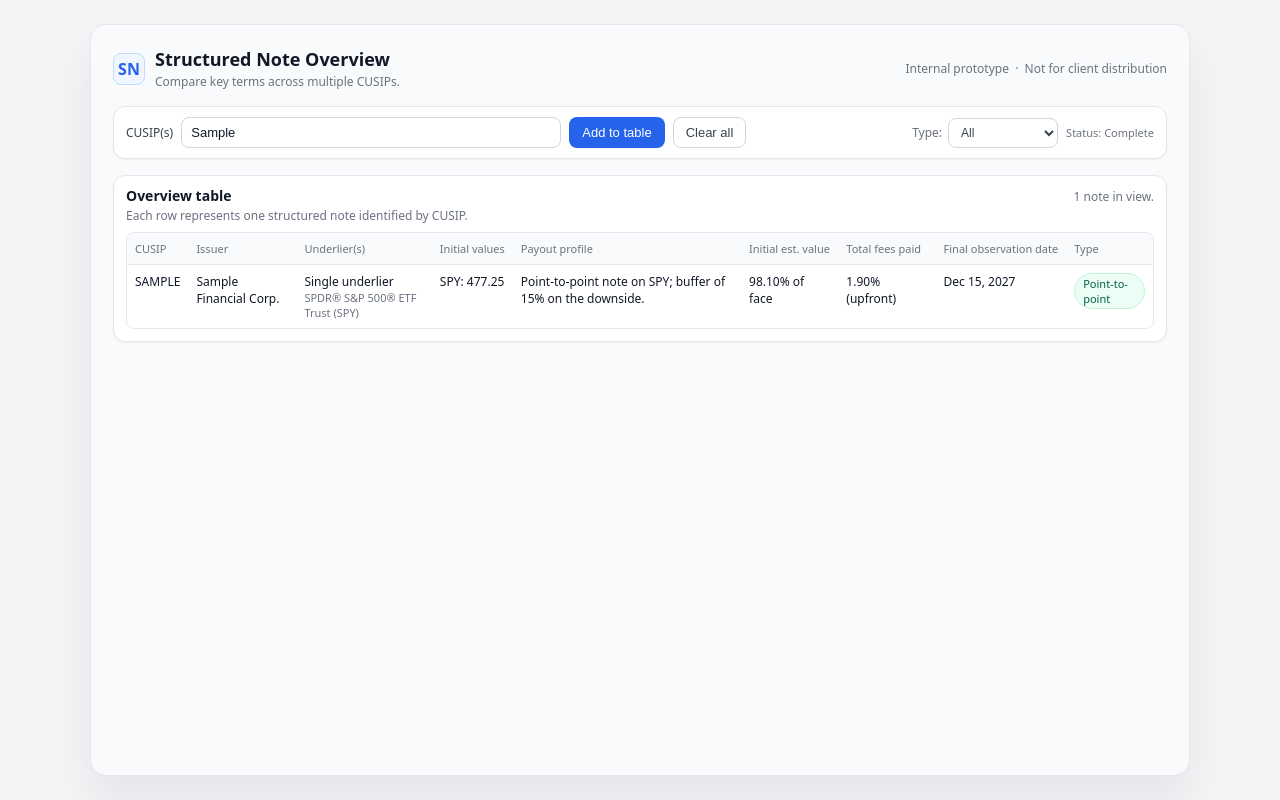
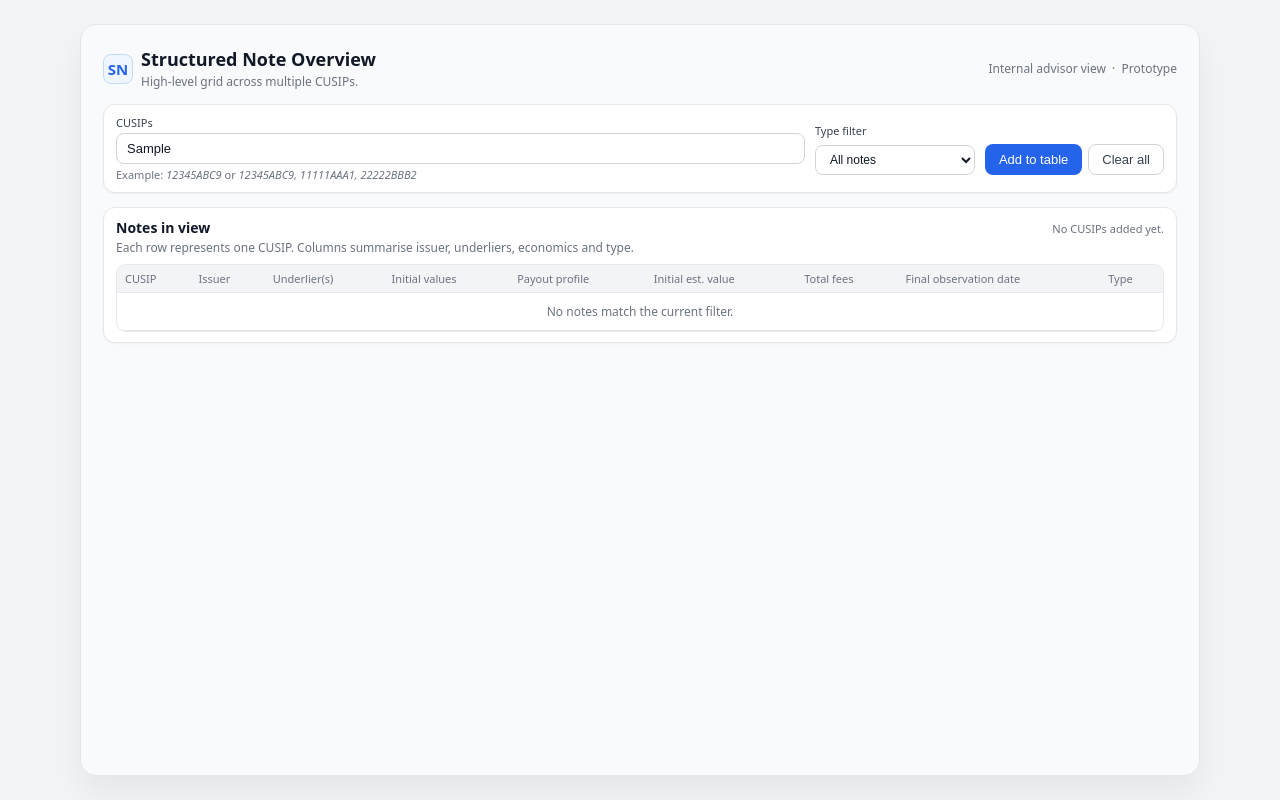
Before and after one commit to sboyle0/structured-note-analyzer, a plain HTML site: page app.html in a window 1280 px wide. Both pictures are taken after typing "Sample" into the empty fields and a click on the button "Add to table". Drawn offline with Linux system fonts and the light colour scheme; no server answers.

Commit message:
Update app.html

```diff
--- a/app.html
+++ b/app.html
@@ -14,16 +14,14 @@
       --accent-soft: #eff6ff;
       --text-main: #111827;
       --text-muted: #6b7280;
-      --tag-point: #065f46;
-      --tag-point-bg: #ecfdf5;
-      --tag-call: #92400e;
-      --tag-call-bg: #fffbeb;
+      --tag-callable: #ecfdf3;
+      --tag-callable-text: #15803d;
+      --tag-point: #eff6ff;
+      --tag-point-text: #1d4ed8;
       --font: system-ui, -apple-system, BlinkMacSystemFont, "SF Pro Text", sans-serif;
     }
 
-    * {
-      box-sizing: border-box;
-    }
+    * { box-sizing: border-box; }
 
     body {
       margin: 0;
@@ -38,20 +36,20 @@
 
     .shell {
       width: 100%;
-      max-width: 1100px;
+      max-width: 1120px;
       background: #f9fafb;
       border-radius: 16px;
-      padding: 18px 18px 16px;
+      padding: 20px 18px 18px;
       border: 1px solid var(--border-subtle);
-      box-shadow: 0 24px 40px rgba(15,23,42,0.06);
+      box-shadow: 0 18px 35px rgba(15,23,42,0.06);
       display: flex;
       flex-direction: column;
-      gap: 16px;
+      gap: 14px;
     }
 
     @media (min-width: 1024px) {
       .shell {
-        padding: 22px 22px 18px;
+        padding: 22px 22px 20px;
       }
     }
 
@@ -59,19 +57,19 @@
       display: flex;
       align-items: center;
       justify-content: space-between;
-      gap: 12px;
+      gap: 10px;
       flex-wrap: wrap;
     }
 
     .brand {
       display: flex;
       align-items: center;
-      gap: 10px;
+      gap: 8px;
     }
 
     .brand-logo {
-      width: 32px;
-      height: 32px;
+      width: 30px;
+      height: 30px;
       border-radius: 8px;
       background: var(--accent-soft);
       display: flex;
@@ -79,7 +77,7 @@
       justify-content: center;
       color: var(--accent);
       font-weight: 600;
-      font-size: 16px;
+      font-size: 15px;
       border: 1px solid #bfdbfe;
     }
 
@@ -104,47 +102,37 @@
     .search-strip {
       background: var(--bg-card);
       border-radius: 12px;
+      padding: 10px 12px;
       border: 1px solid var(--border-subtle);
       box-shadow: 0 1px 2px rgba(15,23,42,0.05);
-      padding: 10px 12px;
       display: flex;
-      flex-direction: column;
-      gap: 8px;
+      flex-wrap: wrap;
+      gap: 10px;
+      align-items: center;
     }
 
-    @media (min-width: 700px) {
-      .search-strip {
-        flex-direction: row;
-        align-items: center;
-        justify-content: space-between;
-      }
+    .search-group {
+      flex: 1 1 220px;
+      min-width: 0;
     }
 
-    .search-main {
-      display: flex;
-      flex: 1;
-      gap: 8px;
-      align-items: center;
-      flex-wrap: wrap;
-    }
-
-    .search-label {
-      font-size: 12px;
+    label {
+      display: block;
+      font-size: 11px;
+      margin-bottom: 3px;
+      color: #374151;
       font-weight: 500;
-      color: #374151;
     }
 
     .input {
+      width: 100%;
       border-radius: 8px;
       border: 1px solid var(--border-strong);
       background: #ffffff;
       color: var(--text-main);
-      padding: 7px 9px;
+      padding: 7px 10px;
       font-size: 13px;
       outline: none;
-      min-width: 180px;
-      flex: 1;
-      max-width: 380px;
       transition: border-color 0.12s ease, box-shadow 0.12s ease;
     }
 
@@ -164,14 +152,14 @@
       gap: 6px;
       border-radius: 8px;
       border: 1px solid transparent;
-      padding: 7px 12px;
+      padding: 7px 13px;
       font-size: 13px;
       font-weight: 500;
       cursor: pointer;
       background: var(--accent);
       color: #ffffff;
+      white-space: nowrap;
       transition: background 0.1s ease, border-color 0.1s ease;
-      white-space: nowrap;
     }
 
     .btn:hover {
@@ -188,37 +176,26 @@
       background: #f3f4f6;
     }
 
-    .search-actions {
-      display: flex;
-      gap: 8px;
-      align-items: center;
-      flex-wrap: wrap;
+    .hint {
+      font-size: 11px;
+      color: var(--text-muted);
+      margin-top: 3px;
     }
 
     .filter-group {
       display: flex;
-      align-items: center;
-      gap: 6px;
-      font-size: 12px;
-      color: var(--text-muted);
+      flex-direction: column;
+      gap: 4px;
+      min-width: 160px;
     }
 
-    select {
+    .select {
       border-radius: 8px;
       border: 1px solid var(--border-strong);
       background: #ffffff;
-      padding: 6px 8px;
+      padding: 6px 10px;
       font-size: 12px;
-      color: #374151;
-    }
-
-    .status-inline {
-      font-size: 11px;
-      color: var(--text-muted);
-    }
-
-    .status-inline span {
-      font-weight: 500;
+      color: var(--text-main);
     }
 
     .overview-card {
@@ -226,7 +203,7 @@
       border-radius: 12px;
       border: 1px solid var(--border-subtle);
       box-shadow: 0 1px 2px rgba(15,23,42,0.05);
-      padding: 10px 12px 12px;
+      padding: 10px 12px;
       display: flex;
       flex-direction: column;
       gap: 8px;
@@ -252,14 +229,39 @@
     }
 
     .count-label {
-      font-size: 12px;
+      font-size: 11px;
       color: var(--text-muted);
     }
 
+    .tag {
+      display: inline-flex;
+      align-items: center;
+      justify-content: center;
+      padding: 2px 8px;
+      border-radius: 999px;
+      font-size: 11px;
+      border: 1px solid var(--border-strong);
+      background: #f9fafb;
+      color: #374151;
+      white-space: nowrap;
+    }
+
+    .tag.callable {
+      background: var(--tag-callable);
+      border-color: #bbf7d0;
+      color: var(--tag-callable-text);
+    }
+
+    .tag.point {
+      background: var(--tag-point);
+      border-color: #bfdbfe;
+      color: var(--tag-point-text);
+    }
+
     .table-wrapper {
-      border-radius: 8px;
+      border-radius: 10px;
       border: 1px solid var(--border-subtle);
-      overflow-x: auto;
+      overflow: hidden;
       background: #ffffff;
     }
 
@@ -269,28 +271,30 @@
       font-size: 12px;
     }
 
-    th,
-    td {
-      padding: 8px 8px;
+    thead {
+      background: #f3f4f6;
+    }
+
+    th, td {
+      padding: 6px 8px;
       text-align: left;
       border-bottom: 1px solid #e5e7eb;
       vertical-align: top;
     }
 
     th {
+      font-size: 11px;
       font-weight: 500;
-      font-size: 11px;
       color: var(--text-muted);
-      background: #f9fafb;
-      white-space: nowrap;
     }
 
-    tr:last-child td {
-      border-bottom: none;
+    td {
+      color: var(--text-main);
     }
 
     .issuer-cell {
       font-weight: 500;
+      font-size: 12px;
     }
 
     .cell-muted {
@@ -300,30 +304,24 @@
 
     .no-data {
       text-align: center;
+      font-size: 12px;
       color: var(--text-muted);
-      font-size: 12px;
+      padding: 10px;
     }
 
-    .tag {
-      display: inline-flex;
-      align-items: center;
-      justify-content: center;
-      padding: 2px 8px;
-      border-radius: 999px;
-      font-size: 11px;
-      font-weight: 500;
+    .type-cell {
+      text-align: center;
     }
 
-    .type-point {
-      color: var(--tag-point);
-      background: var(--tag-point-bg);
-      border: 1px solid #bbf7d0;
+    @media (max-width: 900px) {
+      th:nth-child(4),
+      td:nth-child(4),
+      th:nth-child(6),
+      td:nth-child(6),
+      th:nth-child(7),
+      td:nth-child(7) {
+        display: none;
       }
-
-    .type-callable {
-      color: var(--tag-call);
-      background: var(--tag-call-bg);
-      border: 1px solid #fed7aa;
     }
   </style>
 </head>
@@ -334,42 +332,41 @@
         <div class="brand-logo">SN</div>
         <div class="brand-text">
           <h1>Structured Note Overview</h1>
-          <p>Compare key terms across multiple CUSIPs.</p>
+          <p>High-level grid across multiple CUSIPs.</p>
         </div>
       </div>
       <div class="top-note">
-        Internal prototype &nbsp;·&nbsp; Not for client distribution
+        Internal advisor view &nbsp;·&nbsp; Prototype
       </div>
     </header>
 
     <section class="search-strip">
-      <div class="search-main">
-        <div class="search-label">CUSIP(s)</div>
+      <div class="search-group">
+        <label for="cusip-input">CUSIPs</label>
         <input
           id="cusip-input"
           class="input"
           placeholder="Enter one or more CUSIPs, separated by commas"
         />
-        <div class="search-actions">
-          <button id="add-btn" class="btn">
-            Add to table
-          </button>
-          <button id="clear-btn" class="btn secondary">
-            Clear all
-          </button>
+        <div class="hint">
+          Example: <em>12345ABC9</em> or <em>12345ABC9, 11111AAA1, 22222BBB2</em>
         </div>
       </div>
-      <div class="search-actions">
+
       <div class="filter-group">
-          <span>Type:</span>
-          <select id="type-filter">
-            <option value="all">All</option>
-            <option value="point">Point-to-point</option>
-            <option value="callable">Callable</option>
+        <label for="type-filter">Type filter</label>
+        <select id="type-filter" class="select">
+          <option value="all">All notes</option>
+          <option value="callable">Callable only</option>
+          <option value="point">Point-to-point only</option>
         </select>
       </div>
-        <div class="status-inline">
-          Status: <span id="status-text">Idle</span>
+
+      <div style="display:flex; flex-direction:column; gap:4px;">
+        <label style="visibility:hidden;">Actions</label>
+        <div style="display:flex; gap:6px;">
+          <button id="add-btn" class="btn">Add to table</button>
+          <button id="clear-btn" class="btn secondary">Clear all</button>
         </div>
       </div>
     </section>
@@ -377,12 +374,12 @@
     <section class="overview-card">
       <div class="overview-header">
         <div>
-          <div class="overview-title">Overview table</div>
+          <div class="overview-title">Notes in view</div>
           <div class="overview-subtitle">
-            Each row represents one structured note identified by CUSIP.
+            Each row represents one CUSIP. Columns summarise issuer, underliers, economics and type.
           </div>
         </div>
-        <div class="count-label" id="count-label">No notes yet.</div>
+        <div class="count-label" id="count-label">No CUSIPs added yet.</div>
       </div>
 
       <div class="table-wrapper">
@@ -395,7 +392,7 @@
               <th>Initial values</th>
               <th>Payout profile</th>
               <th>Initial est. value</th>
-              <th>Total fees paid</th>
+              <th>Total fees</th>
               <th>Final observation date</th>
               <th>Type</th>
             </tr>
@@ -419,113 +416,103 @@
     const typeFilter = document.getElementById('type-filter');
     const notesBody = document.getElementById('notes-body');
     const countLabel = document.getElementById('count-label');
-    const statusText = document.getElementById('status-text');
 
-    const state = {
-      notes: [] // array of note objects
-    };
-
-    function setStatus(text) {
-      statusText.textContent = text;
-    }
-
-    // 🔁 BACKEND INTEGRATION POINT
-    // This function expects a serverless API route at /api/analyze-cusip
-    // which will:
-    //  - Take { cusip } in the request body
-    //  - Use EDGAR + ChatGPT + market data
-    //  - Return a JSON object with the fields mapped below.
-    async function fetchNoteFromBackend(cusipRaw) {
+    // Fetch real note data from the backend API for a given CUSIP
+    async function fetchNoteForCusip(cusipRaw) {
       const cusip = cusipRaw.trim().toUpperCase();
       if (!cusip) return null;
 
-      const response = await fetch('/api/analyze-cusip', {
-        method: 'POST',
-        headers: {
-          'Content-Type': 'application/json'
-        },
-        body: JSON.stringify({ cusip })
-      });
-
-      if (!response.ok) {
-        throw new Error('Backend returned ' + response.status);
+      const url = `/api/analyze-cusip?cusip=${encodeURIComponent(cusip)}`;
+      let res;
+      try {
+        res = await fetch(url);
+      } catch (err) {
+        console.error('Network error while fetching note for CUSIP', cusip, err);
+        alert(`Could not reach the server for CUSIP ${cusip}. Please try again.`);
+        return null;
       }
 
-      const data = await response.json();
+      if (!res.ok) {
+        console.error('API error status', res.status, 'for CUSIP', cusip);
+        alert(`The server returned an error for CUSIP ${cusip} (status ${res.status}).`);
+        return null;
+      }
 
-      // ⚙️ Map backend JSON → front-end shape used in the table.
-      // Adjust these field names to match your API response.
+      let data;
+      try {
+        data = await res.json();
+      } catch (err) {
+        console.error('Failed to parse JSON for CUSIP', cusip, err);
+        alert(`Received an invalid response for CUSIP ${cusip}.`);
+        return null;
+      }
+
+      // Map API response into the shape used by the overview table
+      // Fallbacks are used for fields that are not yet provided by the API.
+      const underliers = Array.isArray(data.underliers) ? data.underliers : [];
+      const underlierTickers =
+        underliers.map(u => u.ticker).filter(Boolean).join(' / ') || '—';
+      const underlierNames =
+        underliers.map(u => u.name).filter(Boolean).join(' · ') || '';
+      const initialValues = underliers.length
+        ? underliers
+            .map(u => {
+              const level =
+                typeof u.initial_level === 'number'
+                  ? u.initial_level.toFixed(2)
+                  : '—';
+              return `${u.ticker || 'UL'}: ${level}`;
+            })
+            .join(' · ')
+        : '—';
+
+      const isCallable =
+        typeof data.product_type === 'string' &&
+        data.product_type.toLowerCase().includes('call');
+
+      const type = isCallable ? 'callable' : 'point';
+
       return {
         cusip,
-        issuer: data.issuerName,
+        issuer: data.issuer || '—',
         underliers: {
-          description: data.underlierSummary,
-          detail: data.underlierDetail
+          description: underlierTickers || '—',
+          detail: underlierNames || (underliers.length ? 'Underlier basket' : '')
         },
-        initialValues: data.underlierInitialValues, // e.g. "SPY: 477.25 · QQQ: 400.10"
-        payoutProfile: data.generalPayoutProfile,   // your high-level profile text
-        initialEstValue: data.initialEstimatedValue, // e.g. "97.20% of face"
-        totalFees: data.totalFeesPaid,               // e.g. "2.80% (upfront + ongoing)"
-        finalObs: data.finalObservationDate,         // formatted date string
-        type: data.noteType === 'callable' ? 'callable' : 'point' // normalize
+        initialValues,
+        payoutProfile: data.profile_key || data.product_type || '—',
+        initialEstValue: data.initial_estimated_value || '—',
+        totalFees: data.total_fees || '—',
+        finalObs: data.final_observation_date || data.maturity_date || '—',
+        type
       };
     }
 
-    // 🧪 Existing mock generator – used as a fallback when backend is not ready
-    function getMockNoteForCusip(cusipRaw) {
-      const cusip = cusipRaw.trim().toUpperCase();
-      if (!cusip) return null;
-
-      const isCallable = cusip.charCodeAt(0) % 2 === 0;
-
-      return {
-        cusip,
-        issuer: isCallable ? 'Example Bank N.A.' : 'Sample Financial Corp.',
-        underliers: isCallable
-          ? {
-              description: 'Worst-of basket',
-              detail: 'SPY / QQQ / EFA (equal weight)'
-            }
-          : {
-              description: 'Single underlier',
-              detail: 'SPDR® S&P 500® ETF Trust (SPY)'
-            },
-        initialValues: isCallable
-          ? 'SPY: 480.10 · QQQ: 400.25 · EFA: 80.40'
-          : 'SPY: 477.25',
-        payoutProfile: isCallable
-          ? 'Autocallable with contingent coupons; worst-of barrier at 70% of initial.'
-          : 'Point-to-point note on SPY; buffer of 15% on the downside.',
-        initialEstValue: isCallable ? '97.20% of face' : '98.10% of face',
-        totalFees: isCallable ? '2.80% (upfront + ongoing)' : '1.90% (upfront)',
-        finalObs: isCallable ? 'Jan 12, 2029' : 'Dec 15, 2027',
-        type: isCallable ? 'callable' : 'point'
+    const state = {
+      notes: []
     };
-    }
 
     function renderTable() {
-      const filter = typeFilter.value;
-      let visible = state.notes.slice();
+      const selectedType = typeFilter.value; // 'all' | 'callable' | 'point'
+      let visible = state.notes;
 
-      if (filter === 'point') {
-        visible = visible.filter(n => n.type === 'point');
-      } else if (filter === 'callable') {
-        visible = visible.filter(n => n.type === 'callable');
+      if (selectedType !== 'all') {
+        visible = visible.filter(note => note.type === selectedType);
       }
 
       notesBody.innerHTML = '';
 
       if (!visible.length) {
-        const row = document.createElement('tr');
-        row.innerHTML = `
+        notesBody.innerHTML = `
+          <tr>
             <td colspan="9" class="no-data">
-            ${state.notes.length
-              ? 'No notes match the selected filter.'
-              : 'No CUSIPs added yet.'}
+              No notes match the current filter.
             </td>
+          </tr>
         `;
-        notesBody.appendChild(row);
-        countLabel.textContent = 'No notes in view.';
+        countLabel.textContent = state.notes.length
+          ? 'All rows filtered out. Adjust filters to see notes.'
+          : 'No CUSIPs added yet.';
         return;
       }
 
@@ -537,17 +524,17 @@
             <div class="issuer-cell">${note.issuer}</div>
           </td>
           <td>
-            <div>${note.underliers.description || ''}</div>
-            <div class="cell-muted">${note.underliers.detail || ''}</div>
+            <div>${note.underliers.description}</div>
+            <div class="cell-muted">${note.underliers.detail}</div>
           </td>
-          <td>${note.initialValues || ''}</td>
-          <td>${note.payoutProfile || ''}</td>
-          <td>${note.initialEstValue || ''}</td>
-          <td>${note.totalFees || ''}</td>
-          <td>${note.finalObs || ''}</td>
-          <td>
-            <span class="tag ${note.type === 'point' ? 'type-point' : 'type-callable'}">
-              ${note.type === 'point' ? 'Point-to-point' : 'Callable'}
+          <td>${note.initialValues}</td>
+          <td>${note.payoutProfile}</td>
+          <td>${note.initialEstValue}</td>
+          <td>${note.totalFees}</td>
+          <td>${note.finalObs}</td>
+          <td class="type-cell">
+            <span class="tag ${note.type === 'callable' ? 'callable' : 'point'}">
+              ${note.type === 'callable' ? 'Callable' : 'Point-to-point'}
             </span>
           </td>
         `;
@@ -567,38 +554,28 @@
       if (!input.trim()) return;
 
       const parts = input.split(',');
-      setStatus('Looking up CUSIP(s)…');
+      const fetches = parts
+        .map(p => p.trim())
+        .filter(Boolean)
+        .map(p => fetchNoteForCusip(p));
 
-      for (const raw of parts) {
-        const c = raw.trim();
-        if (!c) continue;
+      if (!fetches.length) return;
 
-        // Skip if we already have this CUSIP
-        if (state.notes.find(n => n.cusip === c.toUpperCase())) continue;
+      const results = await Promise.all(fetches);
 
-        try {
-          // First try the real backend
-          const note = await fetchNoteFromBackend(c);
-          if (note) {
+      results.forEach(note => {
+        if (!note) return;
+        // avoid duplicates by CUSIP
+        if (!state.notes.find(n => n.cusip === note.cusip)) {
           state.notes.push(note);
         }
-        } catch (err) {
-          console.error('Backend error for', c, err);
-          // Fallback: use mock data so the UI still shows *something*
-          const mock = getMockNoteForCusip(c);
-          if (mock) {
-            state.notes.push(mock);
-          }
-        }
-      }
+      });
 
-      setStatus('Complete');
       renderTable();
     });
 
     clearBtn.addEventListener('click', () => {
       state.notes = [];
-      setStatus('Idle');
       renderTable();
     });
 
@@ -608,7 +585,6 @@
       if (e.key === 'Enter') addBtn.click();
     });
 
-    // Initial render
     renderTable();
   </script>
 </body>
```
Lines whose indentation alone changed are shown as unchanged.
